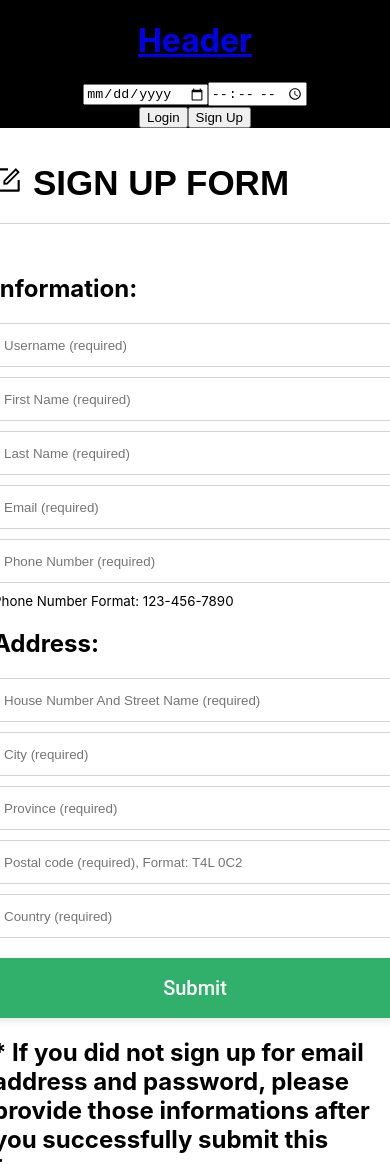
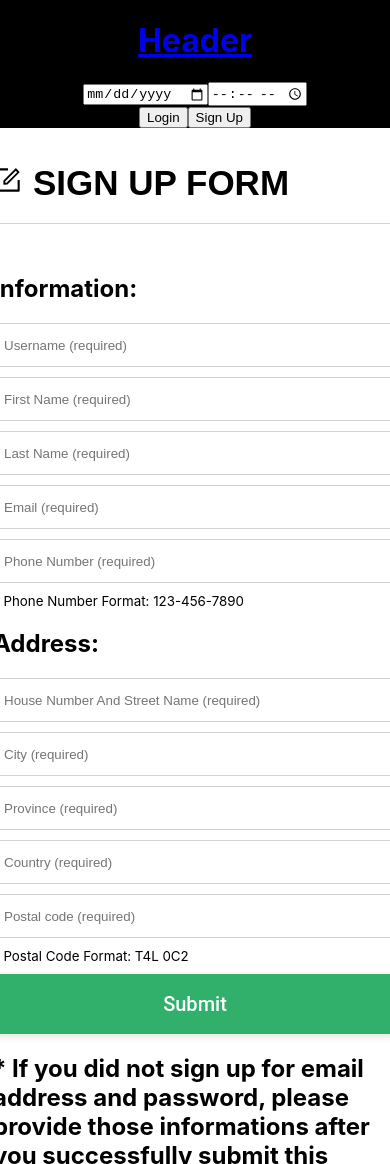
Before and after one commit to canle2021/CanLeFinalProject, a React (Create React App) app in the folder client/: page /signUp in a window 390 px wide. Shown: the top 1164 px of the page. Built offline with nearby package versions, Linux system fonts and the light colour scheme; no server answers.

Commit message:
add phone number format/postal code format, trim white space at beginning and end position in each input

```diff
--- a/client/src/SignUp.js
+++ b/client/src/SignUp.js
@@ -21,7 +21,7 @@
   let disabled = true;
   const handleChange = (event) => {
     const name = event.target.name;
-    const value = event.target.value;
+    const value = event.target.value.trim();
     setValues((values) => ({ ...values, [name]: value }));
     // values is just a temperary variable which is holding an object contents inputs
   };
@@ -44,7 +44,7 @@
       console.log("converToJson", converToJson);
       if (converToJson.status === 200) {
         alert(
-          "Thank you for your provided information. If you did not sign up for email address and password, please click Login button (on the top this page), then <Don't have an account? Sign up> to register your password and the email address you just provied us."
+          "THANK YOU! You finished adding all the user's information. IF YOU DID NOT SIGN UP FOR EMAIL AND PASSWORD, please click Login button (on the top this page), then <Don't have an account? Sign up> to register your password and the email address you just provided us."
         );
       } else {
         alert(converToJson.message);
@@ -102,6 +102,7 @@
             placeholder="Email (required)"
             type="email"
             name="email"
+            pattern="[a-z0-9._%+-]+@[a-z0-9.-]+\.[a-z]{2,}$"
             required
             onChange={handleChange}
           />
@@ -113,7 +114,7 @@
             required
             onChange={handleChange}
           />
-          <small>Phone Number Format: 123-456-7890</small>
+          <small>* Phone Number Format: 123-456-7890</small>
           <HeadLine2>Address: </HeadLine2>
           <Input
             placeholder="House Number And Street Name (required)"
@@ -136,16 +137,7 @@
             required
             onChange={handleChange}
           />
-          <Input
-            placeholder="Postal code (required), Format: T4L 0C2"
-            type="text"
-            name="postalCode"
-            minlength="6"
-            maxlength="7"
-            size="10"
-            required
-            onChange={handleChange}
-          />
+
           <Input
             placeholder="Country (required)"
             type="text"
@@ -153,6 +145,18 @@
             onChange={handleChange}
             required
           />
+          <Input
+            placeholder="Postal code (required)"
+            type="text"
+            name="postalCode"
+            pattern="[A-Z]{1}[0-9]{1}[A-Z]{1} [0-9]{1}[A-Z]{1}[0-9]{1}"
+            minlength="6"
+            maxlength="7"
+            size="10"
+            required
+            onChange={handleChange}
+          />
+          <small>* Postal Code Format: T4L 0C2</small>
 
           <SubmitButton
             type="submit"
```
